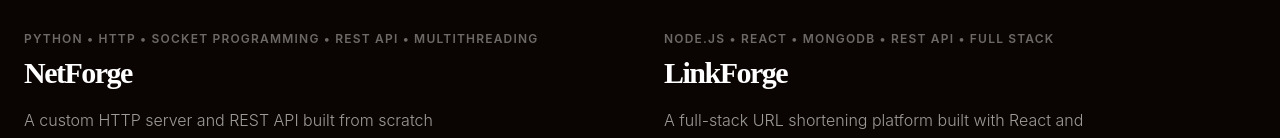
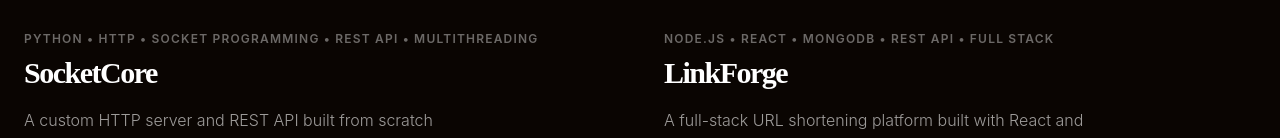
Before and after one commit to rajatdagar2005/new_portfolio, a React (Vite) app: page / in a window 1280 px wide. Shown: the part 3355-3493 px from the top of the page. Built offline with nearby package versions, Linux system fonts and the light colour scheme.

Commit message:
Update project details and rename NetForge to SocketCore

```diff
--- a/src/components/Projects.tsx
+++ b/src/components/Projects.tsx
@@ -3,16 +3,16 @@
 
 const projects = [
   {
-    title: "NetForge",
-    category: "Python • HTTP • Socket Programming • REST API • Multithreading",
-    image: "[https://images.unsplash.com/photo-1558494949-ef010cbdcc31?q=80&w=2070&auto=format&fit=crop](https://images.unsplash.com/photo-1558494949-ef010cbdcc31?q=80\&w=2070\&auto=format\&fit=crop)",
-    description: "A custom HTTP server and REST API built from scratch using Python socket programming and multithreading. Implements HTTP request parsing, modular routing, concurrent client handling, and RESTful user management endpoints without relying on high-level web server frameworks.",
-    github: "https\://github.com/rajatdagar2005/custom-HTTP-server-and-Rest-API"
+  title: "SocketCore",
+  category: "Python • HTTP • Socket Programming • REST API • Multithreading",
+  image: "https://images.unsplash.com/photo-1558494949-ef010cbdcc31?q=80&w=2070&auto=format&fit=crop",
+  description: "A custom HTTP server and REST API built from scratch using Python socket programming and multithreading. Implements HTTP request parsing, modular routing, concurrent client handling, and RESTful user management endpoints without relying on high-level web server frameworks.",
+  github: "https://github.com/rajatdagar2005/custom-HTTP-server-and-Rest-API"
   },
   {
     title: "LinkForge",
     category: "Node.js • React • MongoDB • REST API • Full Stack",
-    image: "[https://images.unsplash.com/photo-1516321318423-f06f85e504b3?q=80&w=2070&auto=format&fit=crop](https://images.unsplash.com/photo-1516321318423-f06f85e504b3?q=80\&w=2070\&auto=format\&fit=crop)",
+    image: "https://images.unsplash.com/photo-1451187580459-43490279c0fa?q=80&w=2070&auto=format&fit=crop",
     description: "A full-stack URL shortening platform built with React and Node.js. Provides short-link generation, URL redirection, persistent storage with MongoDB Atlas, and a responsive interface for efficiently managing and sharing shortened URLs.",
     github: "https\://github.com/rajatdagar2005/URL-Shortner"
   },
```
